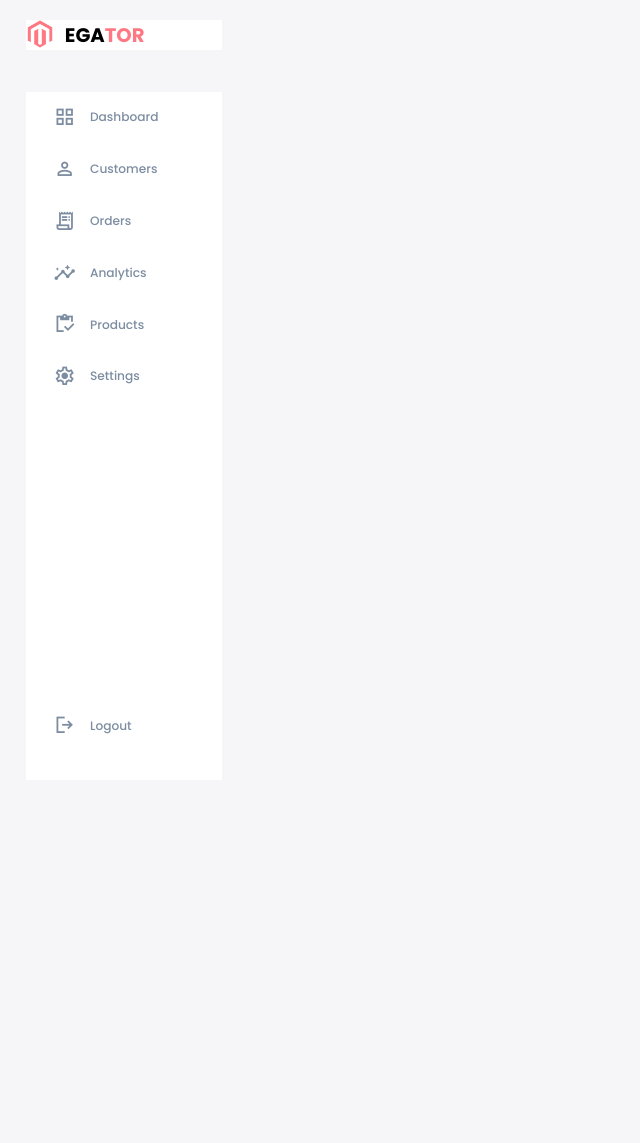
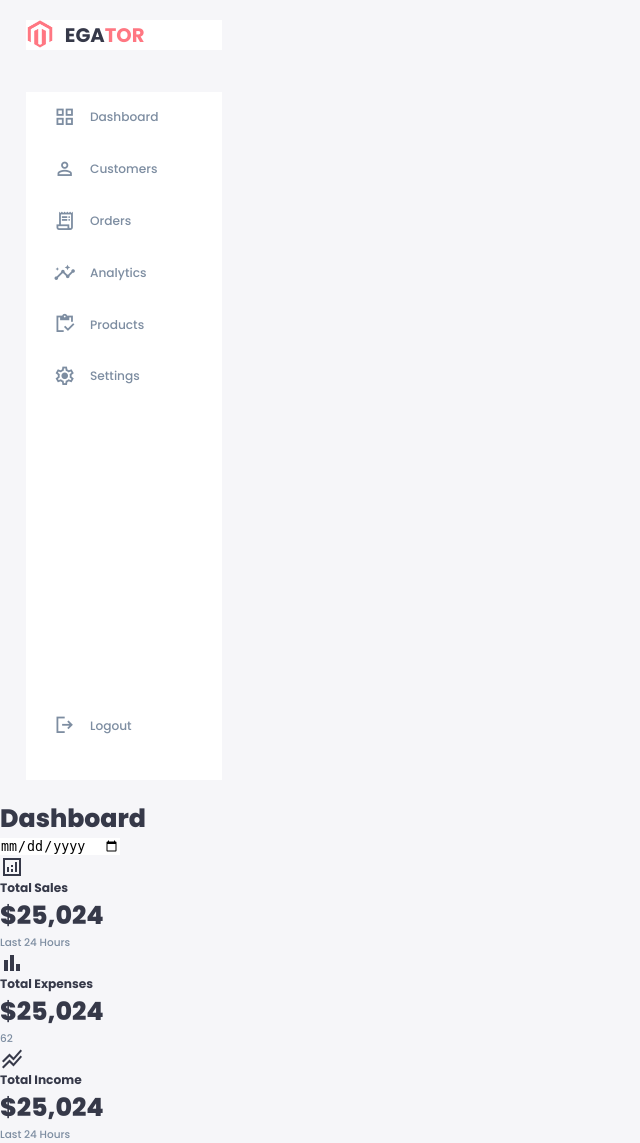
Before and after one commit to sherlockduy4869/Apartment_Management_Website, a PHP site: page / in a window 1280 px wide. Shown: the whole page, without its empty margins (0-640 px from the left). Before the commit the page ends 734 px from the top, so only its background shows below. Run offline with PHP 8.4, Linux system fonts and the light colour scheme.

Commit message:
Feat: coding html for middle area

```diff
--- a/Resource/css/style.css
+++ b/Resource/css/style.css
@@ -52,6 +52,7 @@
     background: var(--color-background);
     user-select: none;
     overflow-x: hidden;
+    color: var(--color-dark);
 }
 
 .container{
--- a/index.html
+++ b/index.html
@@ -14,7 +14,8 @@
 </head>
 <body>
 
-    <!--DASHBOARD AREA-->
+    <!----------------------------DASHBOARD AREA---------------------------->
+
     <div class="container">
         <aside>
             <div class="top">
@@ -59,5 +60,52 @@
         </aside>
     </div>
 
+    <!----------------------------MAIN AREA---------------------------->
+
+    <main>
+        <h1>Dashboard</h1>
+
+        <div class="date">
+            <input type="date">
+        </div>
+
+        <div class="insights">
+            <div class="sales">
+                <span class="material-symbols-sharp">analytics</span>
+                <div class="middle">
+                    <div class="left">
+                        <h3>Total Sales</h3>
+                        <h1>$25,024</h1>
+                    </div>
+                </div>
+                <small class="text-muted">Last 24 Hours</small>
+            </div>
+            <!----------------------------END OF SALES---------------------------->
+            <div class="expenses">
+                <span class="material-symbols-sharp">bar_chart</span>
+                <div class="middle">
+                    <div class="left">
+                        <h3>Total Expenses</h3>
+                        <h1>$25,024</h1>
+                    </div>
+                </div>
+                <small class="text-muted">62</small>
+            </div>
+            <!----------------------------END OF EXPENSES---------------------------->
+            <div class="income">
+                <span class="material-symbols-sharp">stacked_line_chart</span>
+                <div class="middle">
+                    <div class="left">
+                        <h3>Total Income</h3>
+                        <h1>$25,024</h1>
+                    </div>
+                </div>
+                <small class="text-muted">Last 24 Hours</small>
+            </div>
+            <!----------------------------END OF INCOME---------------------------->
+        </div>
+
+    </main>
+
 </body>
 </html>
```
